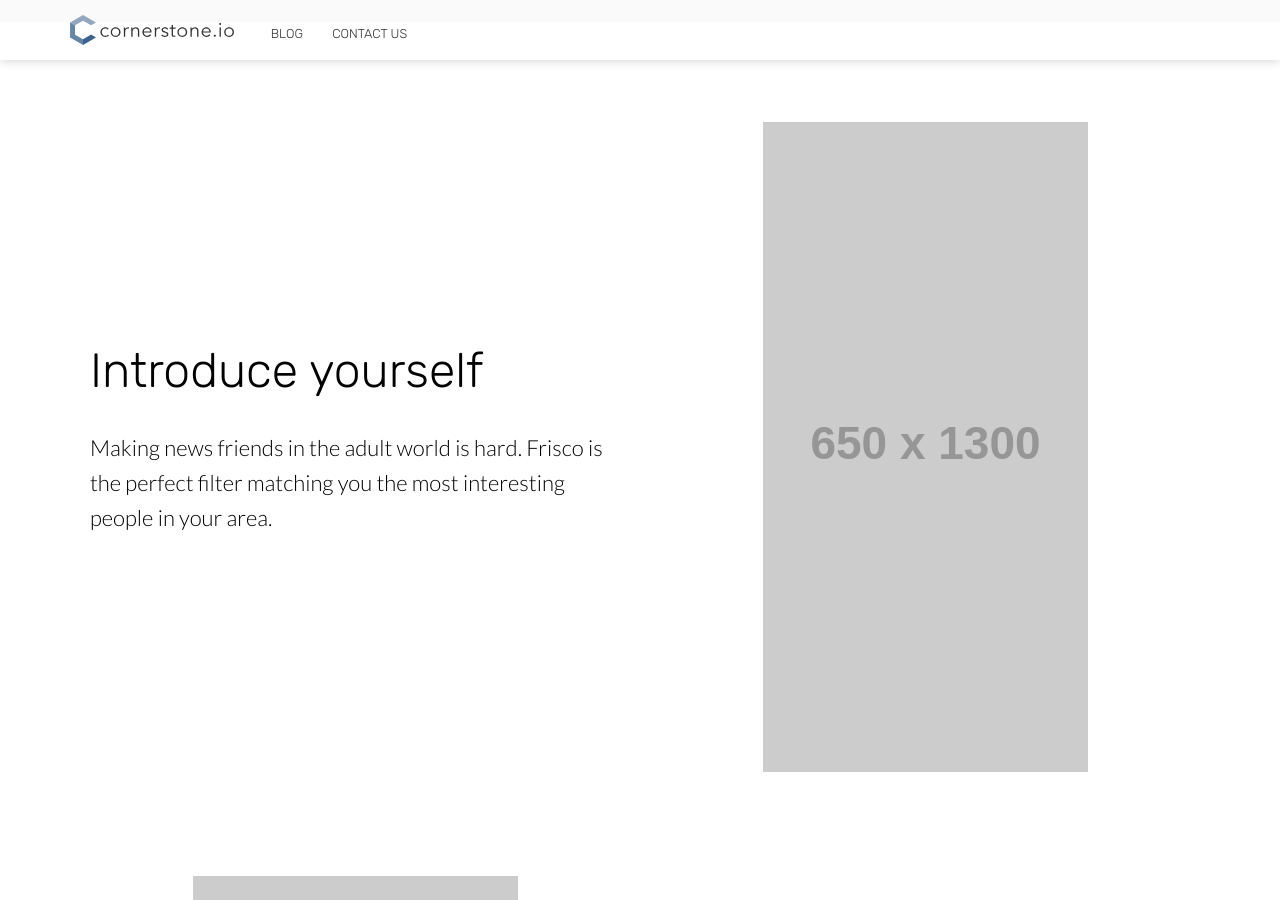
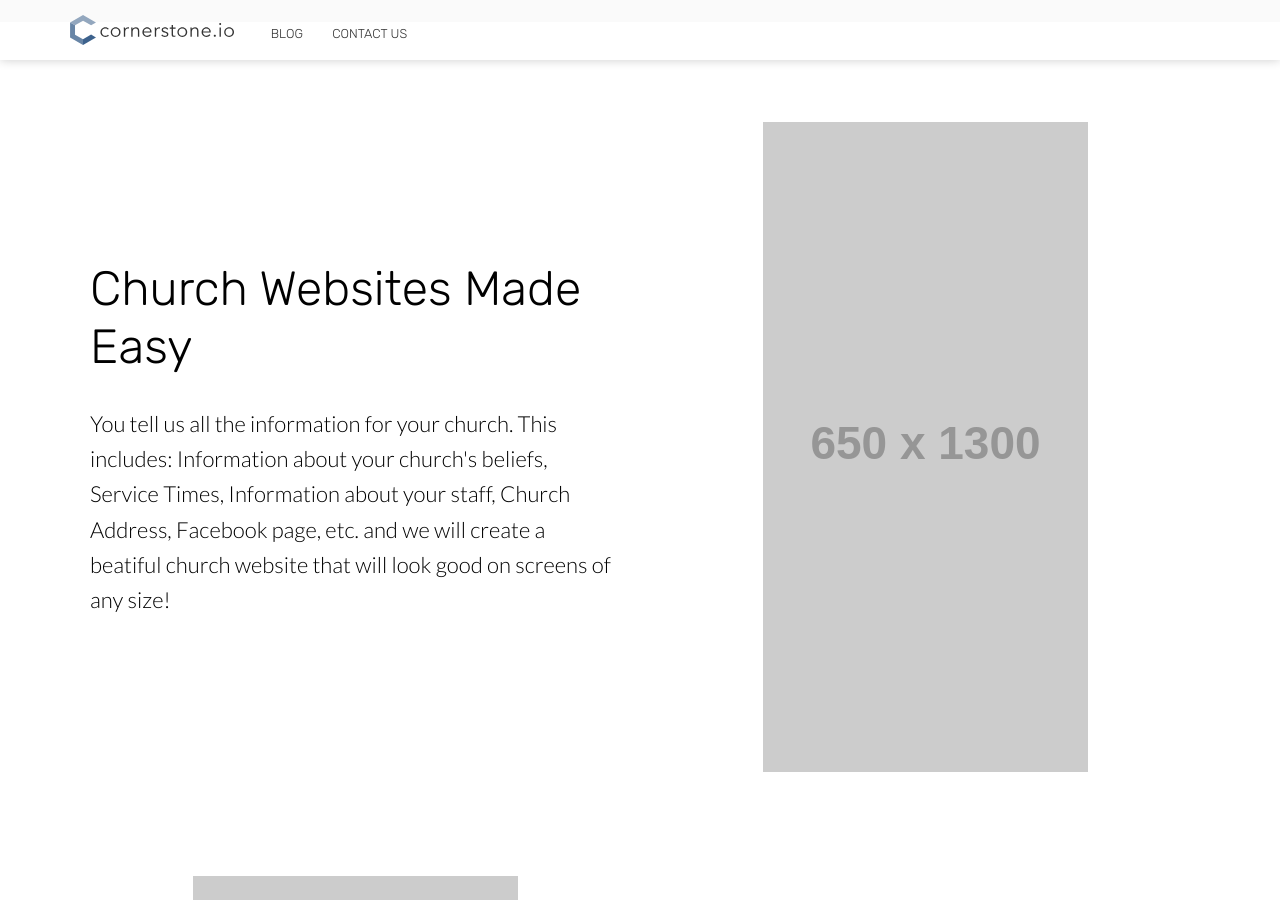
Before and after one commit to DrSayre/cornerstoneio.github.io, a Jekyll site: the page built from index.html, in a window 1280 px wide and 900 px high, scrolled down 878 px. Built offline with Jekyll 4.4.1, drawn with Linux system fonts in a browser that asks for light colours; nearby versions of some CDN libraries; some of the changed text lies outside the part shown; grey boxes are pictures that could not be loaded.

Commit message:
added some headlining features

```diff
--- a/index.html
+++ b/index.html
@@ -20,8 +20,8 @@
 	<section class="info" id="learn-more">
 		<div class="container flex">
 			<div class="text">
-				<h2 class="editable">Introduce yourself</h2>
-				<p class="editable">Making news friends in the adult world is hard. Frisco is the perfect filter matching you the most interesting people in your area.</p>
+				<h2 class="editable">Church Websites Made Easy</h2>
+				<p class="editable">You tell us all the information for your church. This includes: Information about your church's beliefs, Service Times, Information about your staff, Church Address, Facebook page, etc. and we will create a beatiful church website that will look good on screens of any size!</p>
 			</div>
 			<div class="image">
 				<img class="editable" src="http://placehold.it/650x1300" alt="Screenshot" />
@@ -32,8 +32,8 @@
 	<section class="info">
 		<div class="container flex">
 			<div class="text">
-				<h2 class="editable">Pick your interests</h2>
-				<p class="editable">The more you tell Frisco the better it gets to know you. Frisco matches you with people who share similar interests with you.</p>
+				<h2 class="editable">Customization is up to you</h2>
+				<p class="editable">Automatically your website will look gorgeous on any device. However, we will provide tools for you to easily change the theme, colors, and font so your website will match your church's look.</p>
 			</div>
 			<div class="image">
 				<img class="editable" src="http://placehold.it/650x1300" alt="Screenshot" />
@@ -44,8 +44,8 @@
 	<section class="info">
 		<div class="container flex">
 			<div class="text">
-				<h2 class="editable">Swipe and go</h2>
-				<p class="editable">Frisco shows you cards with people who might be a good match for friendship. Swipe left to move to the next card or right to start talking.</p>
+				<h2 class="editable">Online Giving</h2>
+				<p class="editable">An add-on that will allow your congregation to make online donations. Congregants can give one time gifts and recurring gifts. We will provide the ability to export gifts to a spreadsheet for reporting contributions made through Cornerstone.</p>
 			</div>
 			<div class="image">
 				<img class="editable" src="http://placehold.it/650x1300" alt="Screenshot" />
```
Also changed, not shown: 6 other files.
